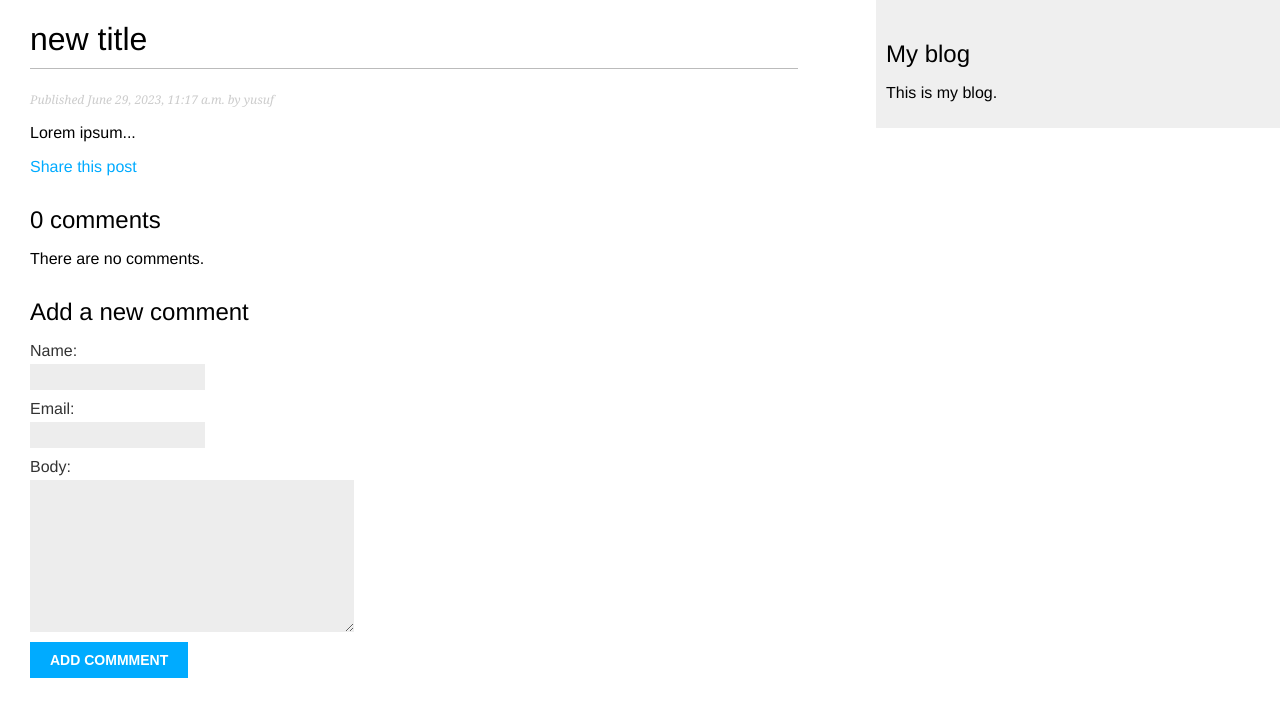
After one commit to yusufb42/djangobyexample, a Django app: a page that uses myblogsite/blog/templates/blog/post/detail.html in a window 1280 px wide. The commit adds this page. Shown: the top 717 px of the page. Run offline with Django 4.2, Linux system fonts and the light colour scheme; data comes from the database, SQL or seed files in the repository; both versions use the stored data as it was after the commit.

Commit message:
chapter 2

```diff
--- /dev/null
+++ b/myblogsite/blog/forms.py
@@ -0,0 +1,15 @@
+from django import forms
+from .models import Comment
+
+
+class EmailPostForm(forms.Form):
+    name = forms.CharField(max_length=25)
+    email = forms.EmailField()
+    to = forms.EmailField()
+    comments = forms.CharField(required=False, widget=forms.Textarea)
+
+
+class CommentForm(forms.ModelForm):
+    class Meta:
+        model = Comment
+        fields = ["name", "email", "body"]
--- a/myblogsite/blog/models.py
+++ b/myblogsite/blog/models.py
@@ -2,16 +2,16 @@ from django.db import models
 from django.db.models.query import QuerySet
 from django.utils import timezone
 from django.contrib.auth.models import User
+from django.urls import reverse
+
 
 # Create your models here.
 class PublishedManager(models.Manager):
     def get_queryset(self) -> QuerySet:
-        return super().get_queryset()\
-                      .filter(status=Post.Status.PUBLISHED)
+        return super().get_queryset().filter(status=Post.Status.PUBLISHED)
 
 
 class Post(models.Model):
-
     # The enumartion class below can be interacted with in the following ways:
     # Post.Status
     # Post.Status.choices -> (DF, Draft), (PB, Published)
@@ -23,26 +23,57 @@ class Post(models.Model):
         PUBLISHED = "PB", "Published"
 
     title = models.CharField(max_length=250)
-    slug = models.SlugField(max_length=250)
-    author = models.ForeignKey(User,
-                               on_delete=models.CASCADE,
-                               related_name="blog_posts")
+    slug = models.SlugField(max_length=250, unique_for_date="publish")
+    author = models.ForeignKey(
+        User, on_delete=models.CASCADE, related_name="blog_posts"
+    )
     body = models.TextField()
     publish = models.DateTimeField(default=timezone.now)
     created = models.DateTimeField(auto_now_add=True)
     updated = models.DateTimeField(auto_now=True)
-    status = models.CharField(max_length=2,
-                              choices=Status.choices,
-                              default=Status.DRAFT)
+    status = models.CharField(
+        max_length=2, choices=Status.choices, default=Status.DRAFT
+    )
 
     objects = models.Manager()
     published = PublishedManager()
 
     class Meta:
-        ordering = ['-publish']
+        ordering = ["-publish"]
+        indexes = [models.Index(fields=["-publish"])]
+
+    def get_absolute_url(self):
+        return reverse(
+            "blog:post_detail",
+            args=[
+                self.publish.year,
+                self.publish.month,
+                self.publish.day,
+                self.slug,
+            ],
+        )
+
+    # def get_absolute_url(self):
+    #     return reverse("blog:post_detail", args=[self.id])
+
+    def __str__(self):
+        return self.title
+
+
+class Comment(models.Model):
+    post = models.ForeignKey(Post, on_delete=models.CASCADE, related_name="comments")
+    name = models.CharField(max_length=80)
+    email = models.EmailField()
+    body = models.TextField()
+    created = models.DateTimeField(auto_now_add=True)
+    updated = models.DateTimeField(auto_now=True)
+    active = models.BooleanField(default=True)
+
+    class Meta:
+        ordering = ["created"]
         indexes = [
-            models.Index(fields=['-publish'])
+            models.Index(fields=["created"]),
         ]
 
     def __str__(self):
-        return self.title
+        return f"Comment by {self.name} on {self.post}"
--- a/myblogsite/blog/templates/blog/post/detail.html
+++ b/myblogsite/blog/templates/blog/post/detail.html
@@ -8,4 +8,27 @@
         Published {{ post.publish }} by {{ post.author }}
     </p>
     {{ post.body|linebreaks }}
+
+    <p>
+        <a href="{% url "blog:post_share" post.id %}">
+            Share this post
+        </a>
+    </p>
+    {% with comments.count as total_comments %}
+        <h2>
+            {{ total_comments }} comment{{ total_comments|pluralize }}
+        </h2>
+    {% endwith %}
+    {% for comment in comments %}
+        <div class="comment">
+            <p class="info">
+                Comment {{ forloop.counter }} by {{ comment.name }}
+                {{ comment.created }}
+            </p>
+            {{ comment.body|linebreaks }}
+        </div>
+    {% empty %}
+        <p>There are no comments.</p>
+    {% endfor %}
+    {% include "blog/post/includes/comment_form.html" %}
 {% endblock content %}
--- /dev/null
+++ b/myblogsite/blog/templates/blog/post/includes/comment_form.html
@@ -0,0 +1,6 @@
+<h2>Add a new comment</h2>
+<form action="{% url 'blog:post_comment' post.id %}" method="post">
+    {{ form.as_p }}
+    {% csrf_token %}
+    <p><input type="submit" value="Add commment"></p>
+</form>
--- a/myblogsite/blog/templates/blog/post/list.html
+++ b/myblogsite/blog/templates/blog/post/list.html
@@ -6,7 +6,8 @@
     <h1>My Blog</h1>
     {% for post in posts %}
         <h2>
-            <a href="{% url 'blog:post_detail' post.id %}">
+            {% comment %} <a href="{% url 'blog:post_detail' post.id %}"> {% endcomment %}
+            <a href="{{ post.get_absolute_url }}">
                 {{ post.title }}
             </a>
         </h2>
@@ -15,4 +16,6 @@
         </p>
         {{ post.body|truncatewords:30|linebreaks }}
     {% endfor %}
+    {% comment %} {% include "pagination.html" with page=posts %} {% endcomment %}
+    {% include "pagination.html" with page=page_obj %}
 {% endblock content %}
--- a/myblogsite/blog/urls.py
+++ b/myblogsite/blog/urls.py
@@ -5,6 +5,14 @@ app_name = "blog"
 
 urlpatterns = [
     # post views
-    path("", views.post_list, name="post_list"),
-    path("<int:id>/", views.post_detail, name="post_detail")
+    # path("", views.post_list, name="post_list"),
+    # path("<int:id>/", views.post_detail, name="post_detail")
+    path("", views.PostListView.as_view(), name="post_list"),
+    path(
+        "<int:year>/<int:month>/<int:day>/<slug:post>",
+        views.post_detail,
+        name="post_detail",
+    ),
+    path("<int:post_id>/share/", views.post_share, name="post_share"),
+    path("<int:post_id>/comment/", views.post_comment, name="post_comment"),
 ]
--- a/myblogsite/blog/views.py
+++ b/myblogsite/blog/views.py
@@ -1,23 +1,124 @@
 from django.shortcuts import render, get_object_or_404
 from django.http import Http404
-from .models import Post
+from django.core.paginator import Paginator, EmptyPage, PageNotAnInteger
+from django.views.generic import ListView
+from django.core.mail import send_mail
+from django.views.decorators.http import require_POST
+
+from .models import Post, Comment
+from .forms import EmailPostForm, CommentForm
+
 
 # Create your views here.
-def post_list(request):
-    posts = Post.published.all()
-    return render(request,
-                  "blog/post/list.html",
-                  {"posts": posts})
+class PostListView(ListView):
+    """
+    Alternative post list view
+    """
 
-def post_detail(request, id):
-    # try:
-    #     post = Post.published.get(id=id)
-    # except Post.DoesNotExist:
-    #     raise Http404("No Post found.")
-    post = get_object_or_404(Post,
-                             id=id,
-                             status=Post.Status.PUBLISHED)
+    queryset = Post.published.all()  # or `model = Post` -> would use Post.objects.all()
+    context_object_name = "posts"  # by default would return `object_list`
+    paginate_by = 3  # three objects per page
+    template_name = "blog/post/list.html"  # default would be "blog/post_list.html"
 
-    return render(request,
-                  "blog/post/detail.html",
-                  {"post": post})
+
+# def post_list(request):
+#     posts_list = Post.published.all()
+#     # Pagination with 3 posts per page
+#     paginator = Paginator(posts_list, 3)
+#     page_number = request.GET.get(
+#         "page", 1
+#     )  # if page parameter is not in the GET parameters, then the default page number is 1
+
+#     try:
+#         posts = paginator.page(page_number)
+#     except PageNotAnInteger:
+#         # if page_number is not an integer deliver the first page
+#         posts = paginator.page(1)
+#     except EmptyPage:
+#         # if page_number is out of range deliver last page of results.
+#         posts = paginator.page(paginator.num_pages)
+
+#     return render(request, "blog/post/list.html", {"posts": posts})
+
+
+def post_detail(request, year, month, day, post):
+    post = get_object_or_404(
+        Post,
+        status=Post.Status.PUBLISHED,
+        slug=post,
+        publish__year=year,
+        publish__month=month,
+        publish__day=day,
+    )
+
+    # list of active comments for this post
+    comments = post.comments.filter(active=True)
+    # form for users to comment
+    form = CommentForm()
+
+    return render(
+        request,
+        "blog/post/detail.html",
+        {"post": post, "comments": comments, "form": form},
+    )
+
+
+# def post_detail(request, id):
+#     # try:
+#     #     post = Post.published.get(id=id)
+#     # except Post.DoesNotExist:
+#     #     raise Http404("No Post found.")
+#     post = get_object_or_404(Post, id=id, status=Post.Status.PUBLISHED)
+
+#     return render(request, "blog/post/detail.html", {"post": post})
+
+
+def post_share(request, post_id):
+    # retrieve post by id
+    post = get_object_or_404(Post, id=post_id, status=Post.Status.PUBLISHED)
+    sent = False
+
+    if request.method == "POST":
+        # form was submitted
+        form = EmailPostForm(request.POST)
+        if form.is_valid():
+            # form fields passed validation
+            cd = form.cleaned_data
+
+            # send email
+            post_url = request.build_absolute_uri(post.get_absolute_url())
+            subject = f"{cd['name']} recommends you read {post.title}"
+            message = f"Read {post.title} at {post_url}\n\n {cd['name']}'s comments: {cd['comments']}"
+            send_mail(subject, message, "a@yusuf.rocks", [cd["to"]])
+            sent = True
+
+    else:
+        form = EmailPostForm()
+
+    return render(
+        request, "blog/post/share.html", {"post": post, "form": form, "sent": sent}
+    )
+
+
+@require_POST
+def post_comment(request, post_id):
+    post = get_object_or_404(Post, id=post_id, status=Post.Status.PUBLISHED)
+    comment = None
+
+    # a comment was posted
+    form = CommentForm(data=request.POST)
+    if form.is_valid():
+        # create a Comment object without saving it to the database
+        comment = form.save(commit=False)
+
+        # assign the post to the comment
+        comment.post = post
+
+        # save the comment to the database
+        comment.save()
+
+    return render(
+        request,
+        "blog/post/comment.html",
+        {"post": post, "form": form, "comment": comment},
+    )
```
Also changed, not shown: myblogsite/blog/admin.py (+10 -2 lines), myblogsite/blog/templates/blog/post/comment.html (added, +12 -0 lines), myblogsite/blog/templates/blog/post/share.html (added, +19 -0 lines), myblogsite/blog/templates/pagination.html (added, +15 -0 lines), myblogsite/myblogsite/settings.py (+11 -3 lines), myblogsite/blog/migrations/0002_alter_post_slug.py (added), myblogsite/blog/migrations/0003_comment.py (added), myblogsite/db.sqlite3.
